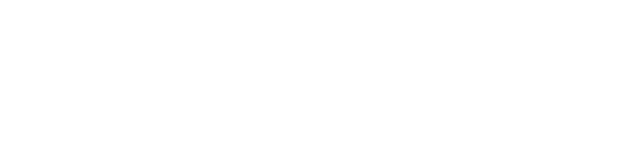
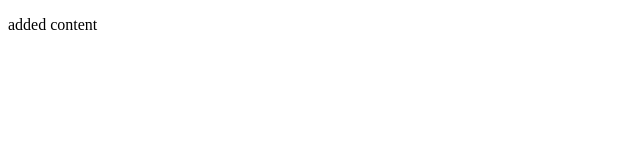
Before and after one commit to DorothyBeatrizDone/GitDemo2, a plain HTML site: page index.html in a window 1280 px wide. Shown: the whole page, without its empty margins (0-640 px from the left). Drawn offline with Linux system fonts and the light colour scheme.

Commit message:
added some content

```diff
--- a/index.html
+++ b/index.html
@@ -6,6 +6,7 @@
     <title>Document</title>
 </head>
 <body>
+    <p>added content</p>
 
 </body>
 </html>
```
